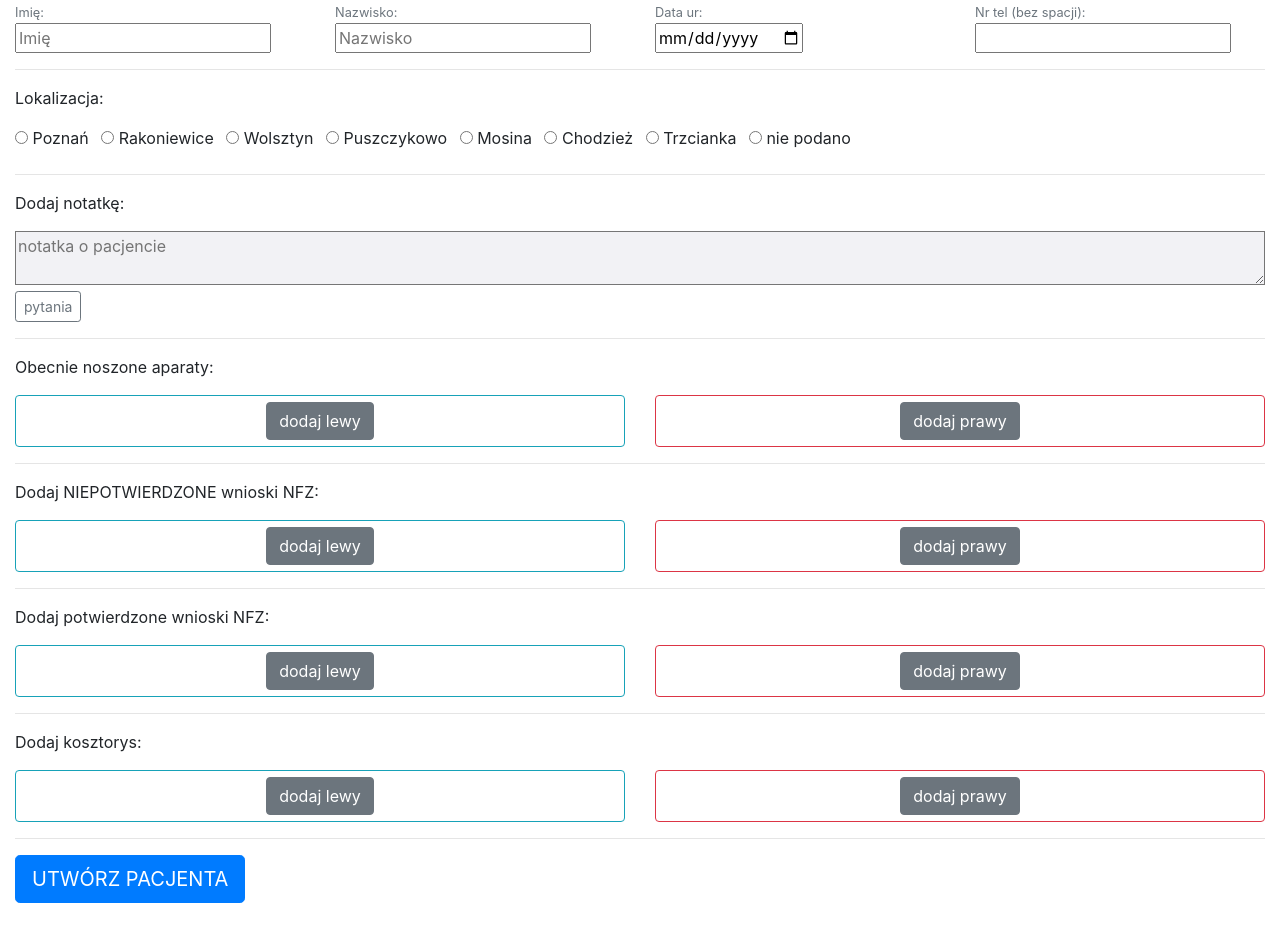
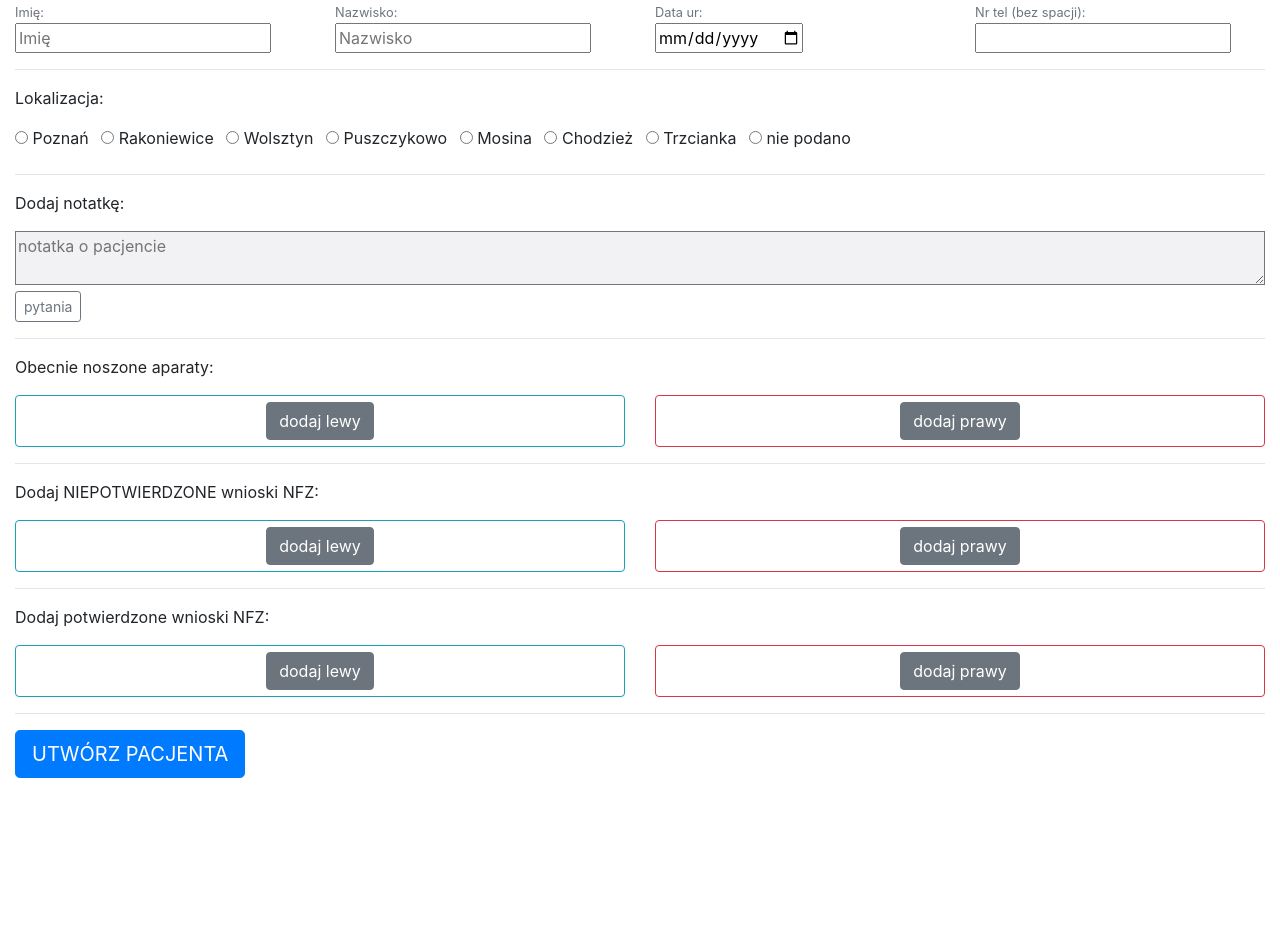
Before and after one commit to myGitHub4publicprojects/crm, a Django app: page /create/ in a window 1280 px wide. Shown: the part 123-1074 px from the top of the page. After the commit the page ends 901 px from the top, so only its background shows below. Run offline with Django 3.2, Linux system fonts and the light colour scheme; the visitor is signed in with stand-in values (Sample User, id 1); data that the repository does not hold is empty; some libraries are stand-ins or nearby versions.

Commit message:
Remove estimate form from create.html

```diff
--- a/crm/templates/crm/create.html
+++ b/crm/templates/crm/create.html
@@ -130,7 +130,7 @@
     </div>
     <hr>
 
-    <p>Dodaj kosztorys:</p>
+    <!-- <p>Dodaj kosztorys:</p>
     <div class="row">
         <div class="col-xl-6">
             <div class="btn btn-outline-info w-100">
@@ -156,7 +156,7 @@
             </div>
         </div>
     </div>
-    <hr>
+    <hr> -->
 
     <input class="btn btn-primary btn-lg mb-5" type="submit" value="UTWÓRZ PACJENTA" />
 
```
